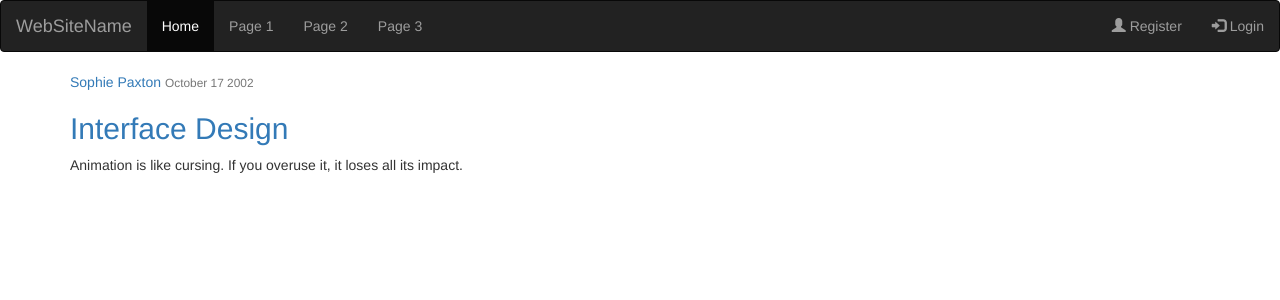
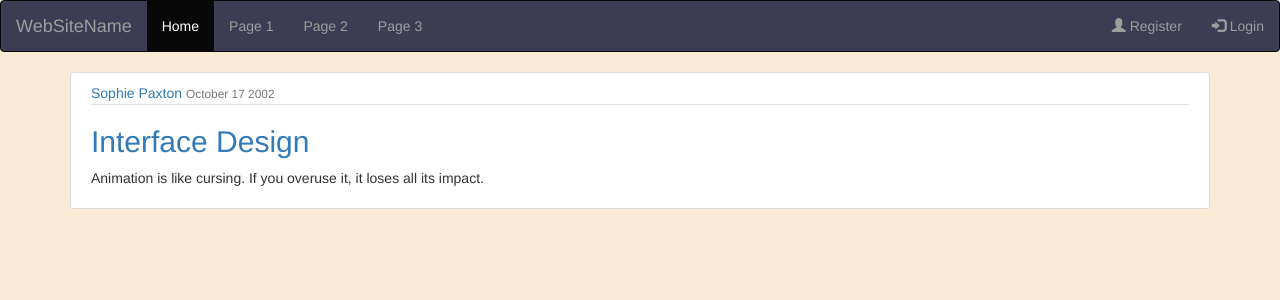
Before and after one commit to oscar9181/personal_blog, a Flask app: page / in a window 1280 px wide. Shown: the top 300 px of the page. Run offline with Flask 2, Linux system fonts and the light colour scheme; some libraries are stand-ins or nearby versions.

Commit message:
static folder

```diff
--- /dev/null
+++ b/personal_blog/static/styles.css
@@ -0,0 +1,23 @@
+body{
+    background-color: antiquewhite;
+
+}
+
+h1, h2, h3, h4, h5, h6 {
+    color: #222;
+  }
+.navbar-inverse{
+    background-color: rgb(60, 60, 82);
+}
+.content-section{
+  background: #ffffff;
+  padding: 10px 20px;
+  border: 1px solid #dddddd;
+  border-radius: 3px;
+  margin-bottom: 20px;
+}
+.article-data {
+    padding-bottom: 1px;
+    margin-bottom: 4px;
+    border-bottom: 1px solid #e3e3e3
+  }
--- a/personal_blog/templates/home.html
+++ b/personal_blog/templates/home.html
@@ -2,14 +2,14 @@
 {% block content %}
     {% for post in posts %}
     <div class="container">
-        <article class="media content-section">
+        <article class="content-section">
             <div class="media">
-              <div class="article">
+              <div class="article-data">
                 <a class="mr-2" href="#">{{ post.author }}</a>
                 <small class="text-muted">{{ post.date_posted }}</small>
               </div>
-              <h2><a class="title" href="#">{{ post.title }}</a></h2>
-              <p class="content">{{ post.content }}</p>
+              <h2><a class="art-title" href="#">{{ post.title }}</a></h2>
+              <p class="art-content">{{ post.content }}</p>
             </div>
           </article>
         </div>
--- a/personal_blog/templates/navbar.html
+++ b/personal_blog/templates/navbar.html
@@ -13,6 +13,7 @@
     <script src=
 "https://maxcdn.bootstrapcdn.com/bootstrap/3.4.0/js/bootstrap.min.js">
     </script>
+    <link rel="stylesheet" href="{{ url_for('static', filename='styles.css') }}">
 </head>
 <body>
     <nav class="navbar navbar-inverse">
```
